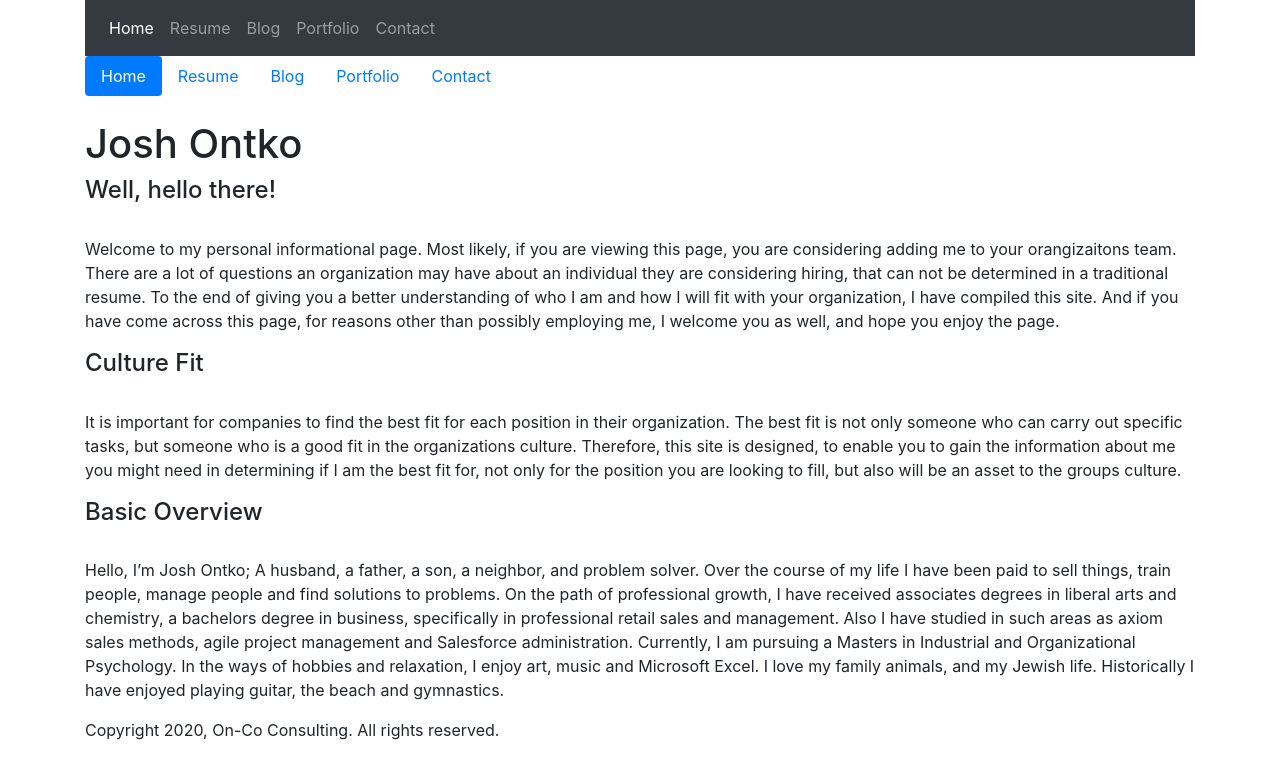
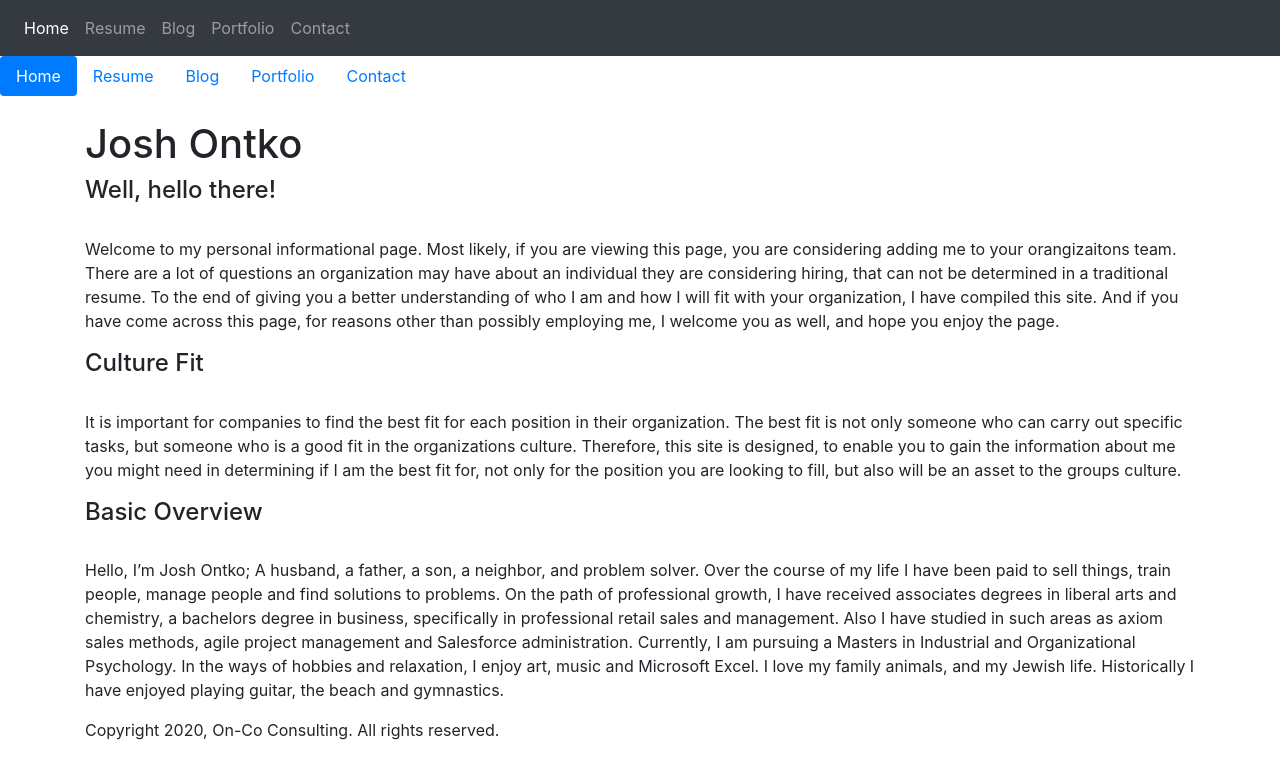
Before and after one commit to jontko/Resume, an Angular app: page / in a window 1280 px wide. Shown: the top 778 px of the page. Built offline with nearby package versions, Linux system fonts and the light colour scheme.

Commit message:
fixing header width

```diff
--- a/src/app/app.component.html
+++ b/src/app/app.component.html
@@ -1,5 +1,5 @@
+<app-header div="centered"></app-header>
 <div class="container">
-    <app-header div="centered"></app-header>
     <br>
     <div class="title">
         <h1>Josh Ontko</h1>
```
